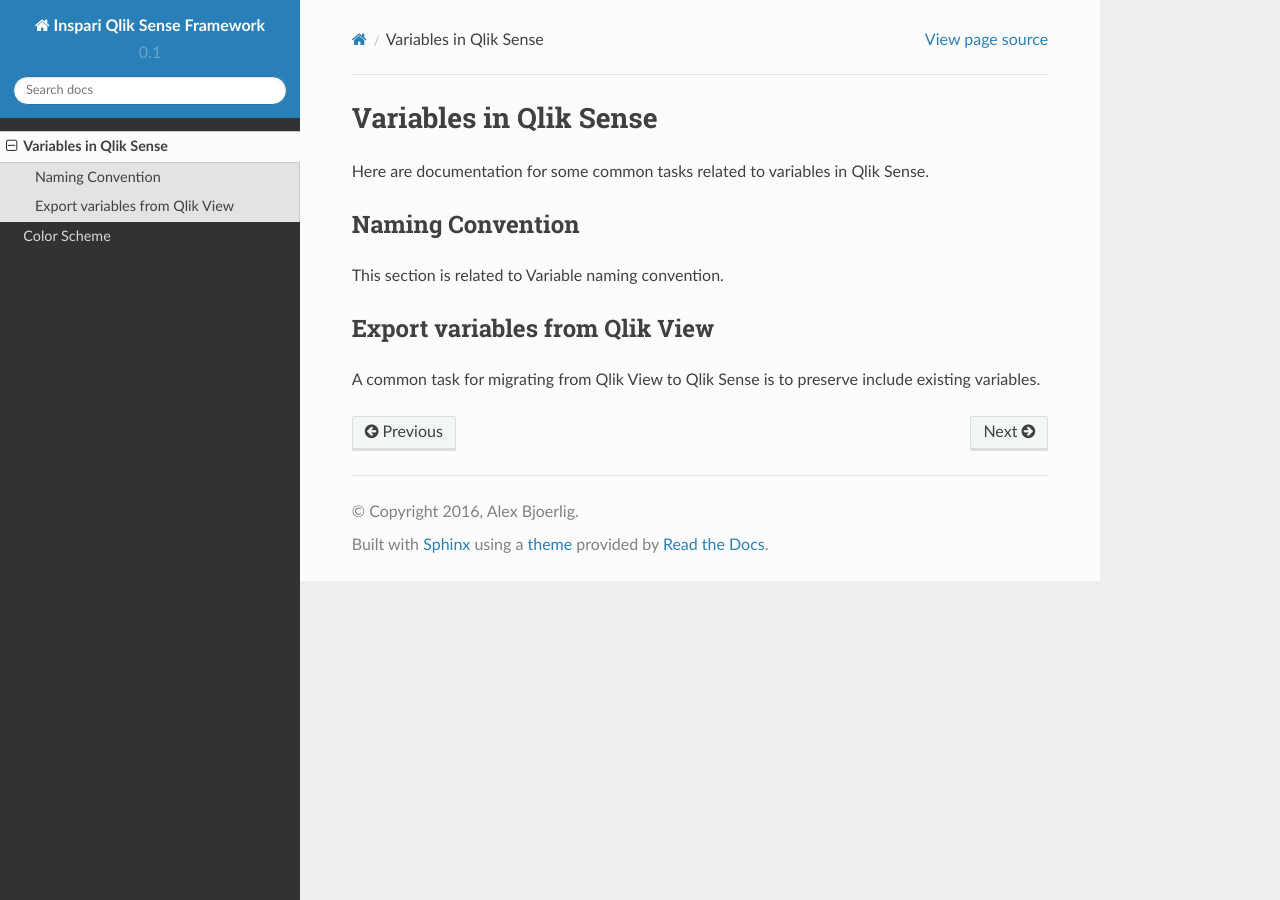
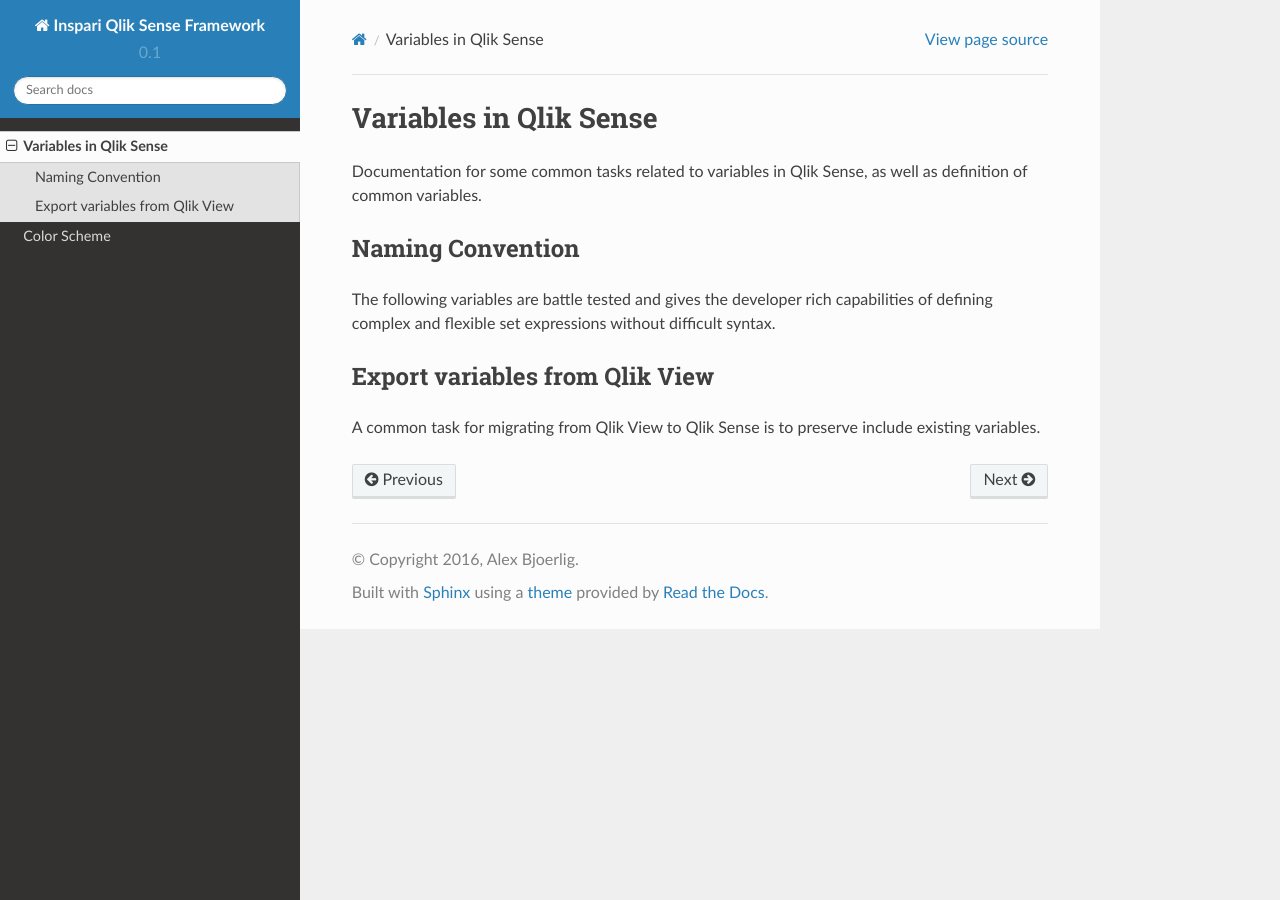
Before and after one commit to alexbjorlig/Qlik-Sense-Framework, a Sphinx documentation site: the page built from docs/variables.rst, in a window 1280 px wide. Built offline with Sphinx 7.4.7 and the Read the Docs theme 2.0.0, drawn with Linux system fonts in a browser that asks for light colours.

```diff
--- a/docs/variables.rst
+++ b/docs/variables.rst
@@ -3,13 +3,20 @@
 Variables in Qlik Sense
 =======================
 
-Here are documentation for some common tasks related to variables in Qlik Sense.
+Documentation for some common tasks related to variables in Qlik Sense, as well
+as definition of common variables.
 
 Naming Convention
-*****************
-This section is related to Variable naming convention.
+-----------------
+
+The following variables are battle tested and gives the developer rich capabilities
+of defining complex and flexible set expressions without difficult syntax.
+
+
+
+
 
 Export variables from Qlik View
-*******************************
+-------------------------------
 A common task for migrating from Qlik View to Qlik Sense is to preserve include
 existing variables.
```
Also changed, not shown: docs/color_scheme.rst (+5 -2 lines).
